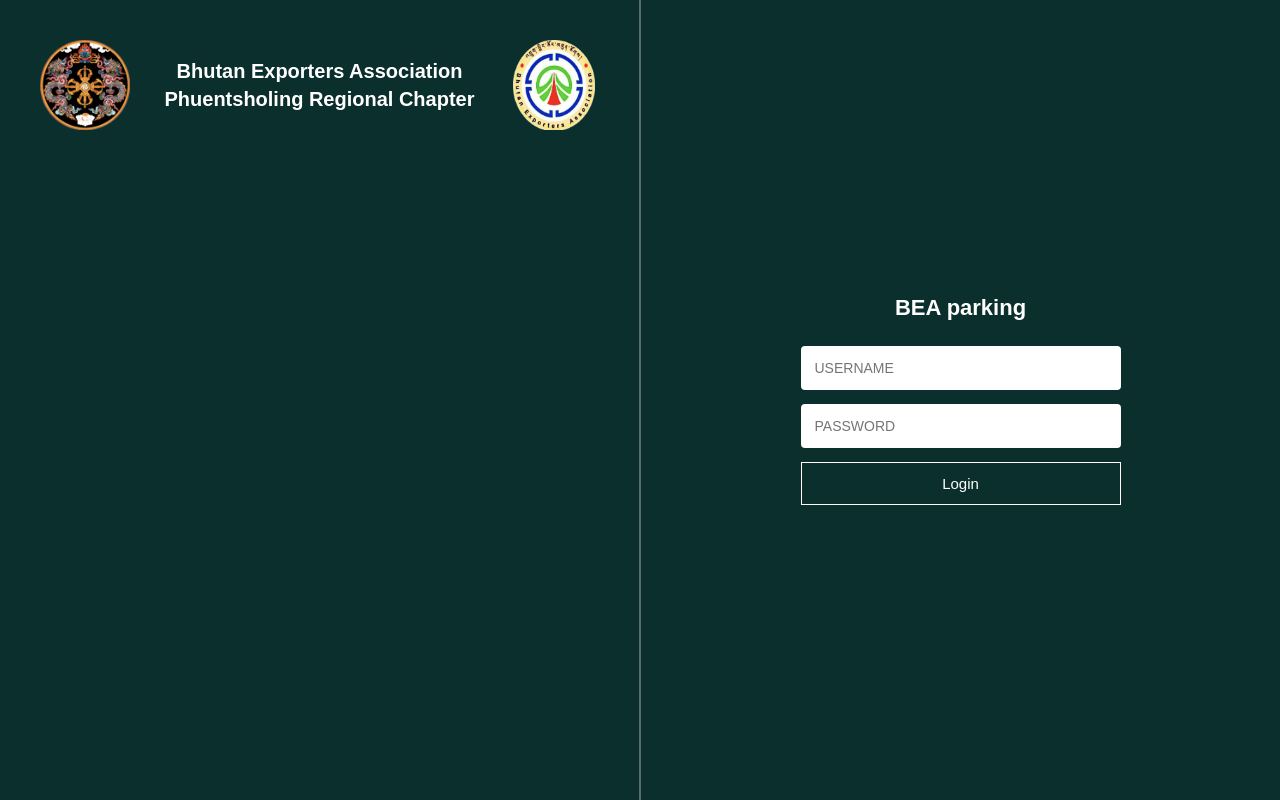
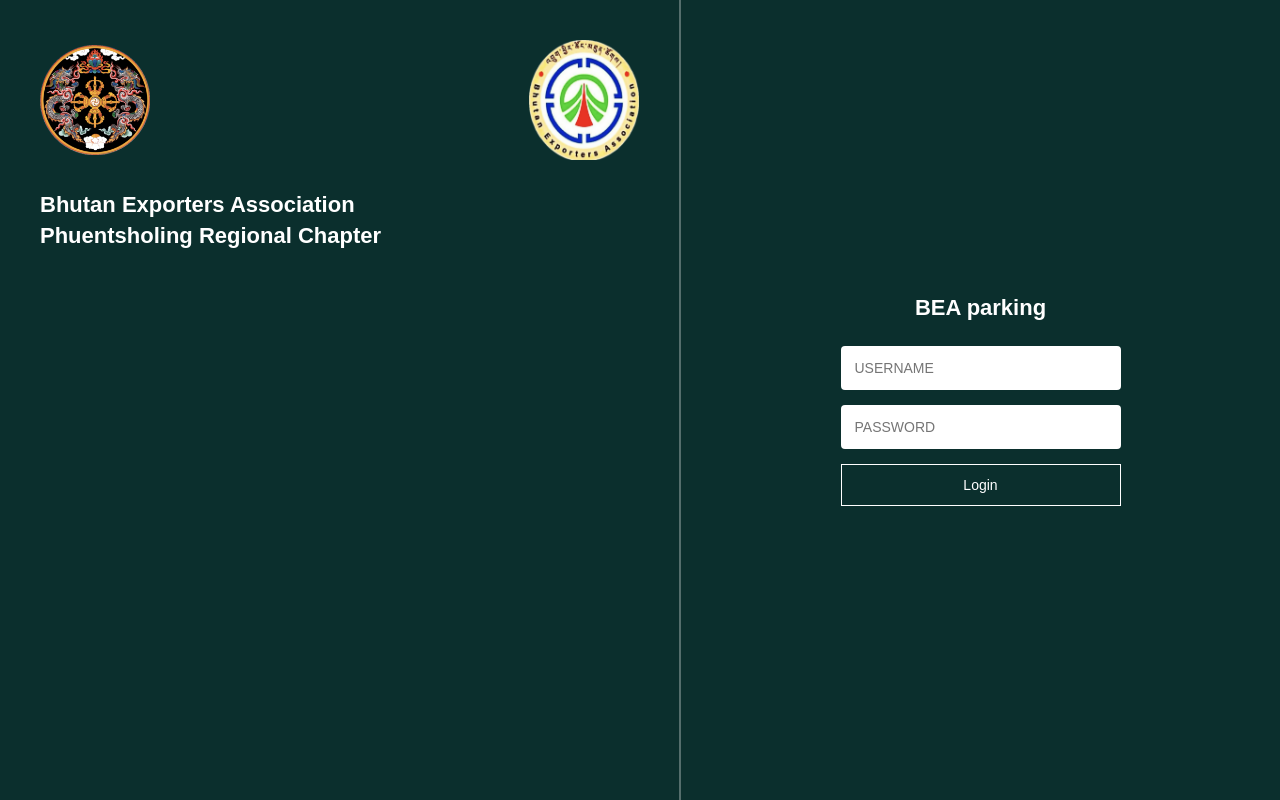
Before and after one commit to beacparking/BEAC-CLEAN, a Flask app: page / in a window 1280 px wide. Run offline with Flask 3, Linux system fonts and the light colour scheme; some libraries are stand-ins or nearby versions.

Commit message:
Final fixed login UI matching BEA reference design

```diff
--- a/static/css/login.css
+++ b/static/css/login.css
@@ -6,52 +6,51 @@
 }
 
 body {
-    background-color: #0b2f2c;
+    background-color: #0b2f2d;
     height: 100vh;
-    overflow: hidden;
+    width: 100vw;
 }
 
-/* MAIN LAYOUT */
-.container {
-    display: grid;
-    grid-template-columns: 1fr 2px 1fr;
+.page {
+    display: flex;
     height: 100vh;
+    width: 100vw;
 }
 
-/* LEFT */
-.left-panel {
+/* LEFT SIDE */
+.left {
+    flex: 1;
     padding: 40px;
     color: white;
 }
 
-/* HEADER */
-.header {
-    display: grid;
-    grid-template-columns: auto 1fr auto;
+.logos {
+    display: flex;
+    justify-content: space-between;
     align-items: center;
-    gap: 20px;
 }
 
 .logo {
-    width: 90px;
-    height: 90px;
-    object-fit: contain;
+    width: 110px;
+    height: auto;
 }
 
-.header h1 {
-    font-size: 20px;
+.left h1 {
+    margin-top: 30px;
+    font-size: 22px;
+    font-weight: 600;
     line-height: 1.4;
-    text-align: center;
-    font-weight: 600;
 }
 
 /* DIVIDER */
 .divider {
-    background-color: rgba(255,255,255,0.3);
+    width: 2px;
+    background-color: rgba(255, 255, 255, 0.3);
 }
 
-/* RIGHT */
-.right-panel {
+/* RIGHT SIDE */
+.right {
+    flex: 1;
     display: flex;
     flex-direction: column;
     justify-content: center;
@@ -59,37 +58,36 @@ body {
     color: white;
 }
 
-.right-panel h2 {
+.right h2 {
     margin-bottom: 25px;
     font-size: 22px;
     font-weight: 600;
 }
 
-/* LOGIN FORM */
 form {
-    width: 320px;
+    display: flex;
+    flex-direction: column;
+    width: 280px;
 }
 
 input {
-    width: 100%;
     padding: 14px;
-    margin-bottom: 14px;
+    margin-bottom: 15px;
     border: none;
     border-radius: 4px;
     font-size: 14px;
 }
 
 button {
-    width: 100%;
     padding: 12px;
-    background: transparent;
+    background-color: transparent;
+    color: white;
     border: 1px solid white;
-    color: white;
-    font-size: 15px;
     cursor: pointer;
+    font-size: 14px;
 }
 
 button:hover {
-    background: white;
-    color: #0b2f2c;
+    background-color: white;
+    color: #0b2f2d;
 }
--- a/templates/login.html
+++ b/templates/login.html
@@ -7,28 +7,29 @@
 </head>
 <body>
 
-<div class="container">
+<div class="page">
 
-    <!-- LEFT SIDE -->
-    <div class="left-panel">
-        <div class="header">
-            <img src="{{ url_for('static', filename='images/left_logo.png') }}" class="logo">
-            <h1>
-                Bhutan Exporters Association<br>
-                Phuentsholing Regional Chapter
-            </h1>
-            <img src="{{ url_for('static', filename='images/right_logo.png') }}" class="logo">
+    <!-- LEFT SECTION -->
+    <div class="left">
+        <div class="logos">
+            <img src="{{ url_for('static', filename='images/left_logo.png') }}" class="logo left-logo">
+            <img src="{{ url_for('static', filename='images/right_logo.png') }}" class="logo right-logo">
         </div>
+
+        <h1>
+            Bhutan Exporters Association<br>
+            Phuentsholing Regional Chapter
+        </h1>
     </div>
 
-    <!-- DIVIDER -->
+    <!-- CENTER DIVIDER -->
     <div class="divider"></div>
 
-    <!-- RIGHT SIDE -->
-    <div class="right-panel">
+    <!-- RIGHT SECTION -->
+    <div class="right">
         <h2>BEA parking</h2>
 
-        <form method="POST">
+        <form method="POST" action="/login">
             <input type="text" name="username" placeholder="USERNAME" required>
             <input type="password" name="password" placeholder="PASSWORD" required>
             <button type="submit">Login</button>
```
